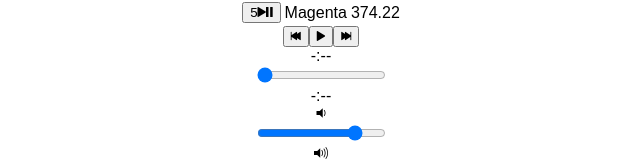
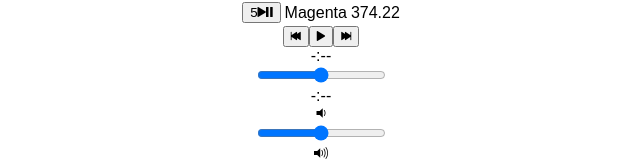
Before and after one commit to tr1vector/bloc-jams-react, a React (Create React App) app: page /album/the-colors in a window 1280 px wide. Shown: the part 889-1049 px from the top of the page, without its empty margins (319-959 px from the left). Built offline with nearby package versions, Linux system fonts and the light colour scheme.

Commit message:
Bloc Jams React - Next Button Revision Complete

```diff
--- a/src/App.js
+++ b/src/App.js
@@ -1,6 +1,5 @@
 import React, { Component } from 'react';
 import { Route, Link } from 'react-router-dom';
-import logo from './logo.svg';
 import './App.css';
 import Landing from './components/Landing';
 import Library from './components/Library';
--- a/src/components/Album.js
+++ b/src/components/Album.js
@@ -1,12 +1,6 @@
 import React, { Component } from 'react';
 import albumData from './../data/albums';
 import PlayerBar from './PlayerBar';
-//** Original function for Album page **
-// const Album = () => (
-//   <section className="album">
-//     Album info listed here
-//   </section>
-// );
 
 class Album extends Component {
   constructor(props) {
@@ -61,7 +55,7 @@
 
   handleNextClick() {
     const currentIndex = this.state.album.songs.findIndex(song => this.state.currentSong === song);
-    const newIndex = currentIndex +1;
+    const newIndex = Math.min(this.state.album.songs.length -1, currentIndex +1);
     const newSong = this.state.album.songs[newIndex];
     this.setSong(newSong);
     this.play(newSong);
@@ -90,9 +84,9 @@
             	<tr className="song" key={index} onClick={() => this.handleSongClick(song)} >
 			          <td className="song-actions">
 			            <button>
-				            <span class="song-number">{index + 1}</span>
-				            <span class="ion-play"></span>
-				            <span class="ion-pause"></span>
+				            <span className="song-number">{index + 1}</span>
+				            <span className="ion-play"></span>
+				            <span className="ion-pause"></span>
 				          </button>
 			          </td>
 			          <td className="song-title">{song.title}</td>
--- a/src/components/PlayerBar.js
+++ b/src/components/PlayerBar.js
@@ -1,5 +1,4 @@
 import React, { Component } from 'react';
-
 class PlayerBar extends Component {
 	render() {
 		return (
@@ -17,12 +16,12 @@
 				</section>
 				<section id="time-control">
 					<div className="current-time">-:--</div>
-					<input type="range" className="seek-bar" value="0" />
+					<input type="range" className="seek-bar" />
 					<div className="total-time">-:--</div>
 				</section>
 				<section id="volume-control">
 					<div className="icon ion-volume-low"></div>
-					<input type="range" className="seek-bar" value="80" />
+					<input type="range" className="seek-bar" />
 					<div className="icon ion-volume-high"></div>
 				</section>
 			</section>
```
Also changed, not shown: src/components/Library.js (+0 -7 lines).
